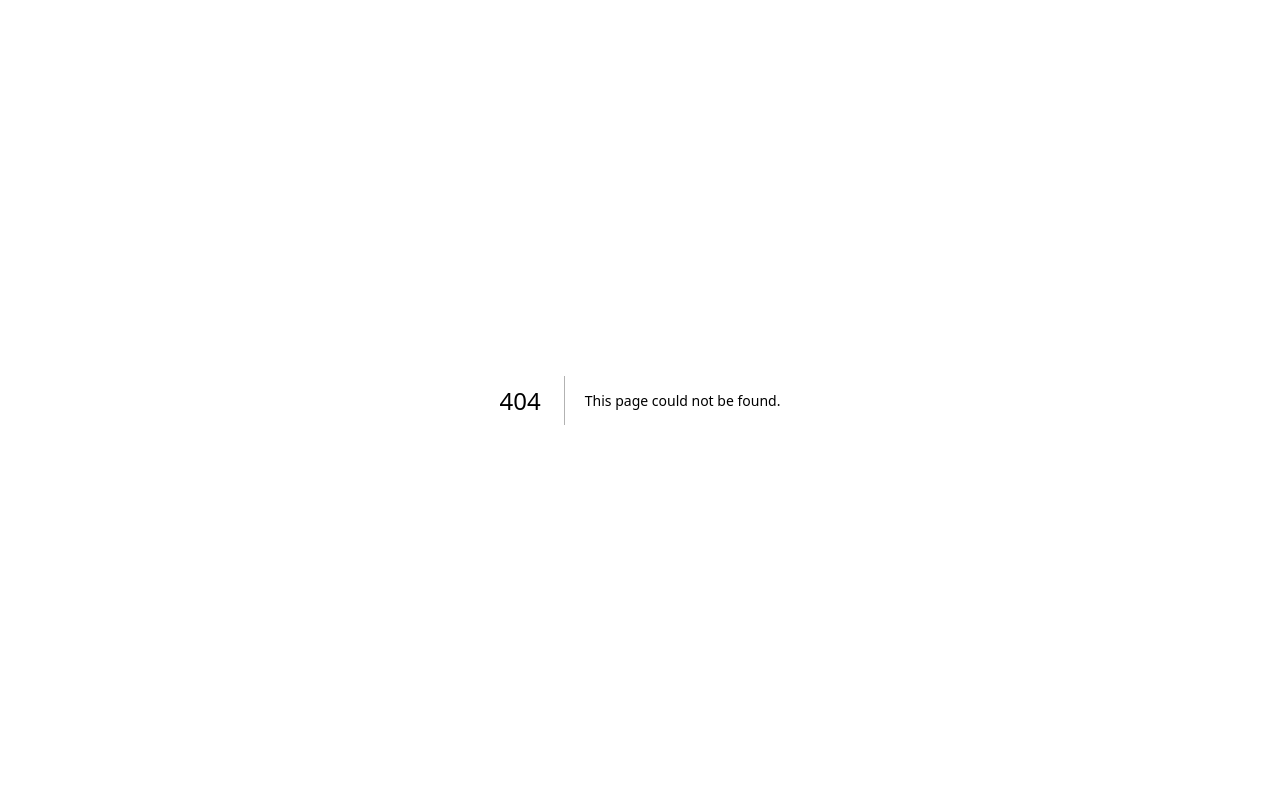
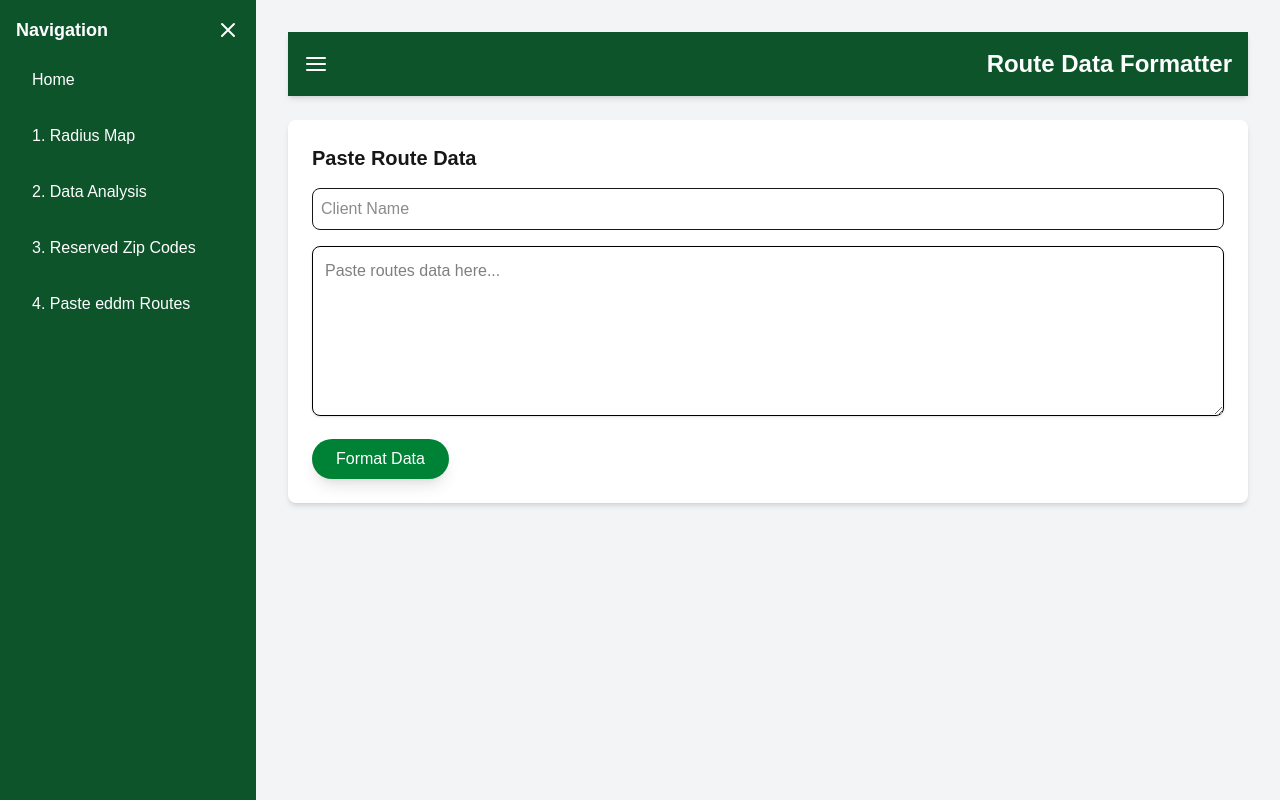
Before and after one commit to Mika2001-ctrl/TreeTractionSimpleZip, a Next.js app in the folder tree-traction-zips/: page /pasted-routes in a window 1280 px wide. Before the commit this address had no page. Built offline with nearby package versions, Linux system fonts and the light colour scheme; sample sign-in values are in the browser's storage.

Commit message:
Skyler - formatting

```diff
--- a/tree-traction-zips/src/app/home/page.tsx
+++ b/tree-traction-zips/src/app/home/page.tsx
@@ -56,6 +56,11 @@ export default function Home() {
                                 <span className="ml-2">3. Reserved Zip Codes</span>
                             </a>
                         </li>
+                        <li>
+                            <Link href="/pasted-routes" className="flex items-center p-2 rounded-lg hover:bg-green-700 transition-colors">
+                                <span className="ml-2">4. Paste eddm Routes</span>
+                            </Link>
+                        </li>
                     </ul>
                 </nav>
                 <div className="p-4">
--- /dev/null
+++ b/tree-traction-zips/src/app/pasted-routes/page.tsx
@@ -0,0 +1,163 @@
+/* eslint-disable @typescript-eslint/no-unused-vars */
+/* eslint-disable @typescript-eslint/no-explicit-any */
+"use client";
+
+import { useState } from "react";
+import { useRouter } from "next/navigation";
+import Link from "next/link";
+import { FiMenu, FiX } from "react-icons/fi";
+import { ClipboardIcon } from "lucide-react";
+import { toast, ToastContainer } from "react-toastify";
+import "react-toastify/dist/ReactToastify.css";
+
+export default function PastedRoutes() {
+    const [clientName, setClientName] = useState("");
+    const [routesInput, setRoutesInput] = useState("");
+    const [formattedRoutes, setFormattedRoutes] = useState<any[]>([]);
+    const [navOpen, setNavOpen] = useState(true);
+    const router = useRouter();
+
+    const parseRoutes = () => {
+        const lines = routesInput.split("\n").map(line => line.trim()).filter(line => line);
+        const formatted = [];
+
+        for (let i = 0; i < lines.length; i += 8) {
+            if (lines.length - i < 8) break; // Ensure enough data for a full row
+            formatted.push({
+                fullRouteName: lines[i],
+                residential: lines[i + 1],
+                business: lines[i + 2],
+                totalMailpieces: lines[i + 3],
+                agePercent: lines[i + 4],
+                size: lines[i + 5],
+                income: lines[i + 6],
+                cost: lines[i + 7],
+                clientName: clientName || "N/A",
+            });
+        }
+
+        setFormattedRoutes(formatted);
+    };
+
+    const copyRoutesToClipboard = () => {
+        const text = formattedRoutes.map(route => `${route.fullRouteName}\t${route.residential}\t${route.business}\t${route.totalMailpieces}\t${route.agePercent}\t${route.size}\t${route.income}\t${route.cost}\t${route.clientName}`).join("\n");
+        navigator.clipboard.writeText(text);
+        toast.success("Formatted routes copied to clipboard!", { autoClose: 1000 });
+    };
+
+    return (
+        <div className="flex min-h-screen bg-gray-100">
+            {/* Sidebar Navigation */}
+            <div className={`fixed inset-0 bg-green-900 text-white w-64 p-4 transform ${navOpen ? "translate-x-0" : "-translate-x-full"} transition-transform`}>
+                <div className="flex justify-between items-center mb-4">
+                    <h2 className="text-lg font-semibold">Navigation</h2>
+                    <button onClick={() => setNavOpen(false)}>
+                        <FiX size={24} />
+                    </button>
+                </div>
+                <ul className="space-y-4">
+                    <li>
+                        <Link href="/home" className="flex items-center p-2 rounded-lg hover:bg-green-700 transition-colors">
+                            <span className="ml-2">Home</span>
+                        </Link>
+                    </li>
+                    <li>
+                        <a href="https://www.unitedstateszipcodes.org/zip-code-radius-map.php" target="_blank" className="flex items-center p-2 rounded-lg hover:bg-green-700 transition-colors">
+                            <span className="ml-2">1. Radius Map</span>
+                        </a>
+                    </li>
+                    <li>
+                        <Link href="/paste-zips" className="flex items-center p-2 rounded-lg hover:bg-green-700 transition-colors">
+                            <span className="ml-2">2. Data Analysis</span>
+                        </Link>
+                    </li>
+                    <li>
+                        <a href="https://airtable.com/appwEwVlryjLI3uYi/pagJK79hMTa2snJ2T?myKfS=allRecords" target="_blank" className="flex items-center p-2 rounded-lg hover:bg-green-700 transition-colors">
+                            <span className="ml-2">3. Reserved Zip Codes</span>
+                        </a>
+                    </li>
+                    <li>
+                        <Link href="/pasted-routes" className="flex items-center p-2 rounded-lg hover:bg-green-700 transition-colors">
+                            <span className="ml-2">4. Paste eddm Routes</span>
+                        </Link>
+                    </li>
+                </ul>
+            </div>
+
+            {/* Main Content */}
+            <div className={`flex-1 p-8 ${navOpen ? "ml-64" : "ml-0"} transition-all`}>
+                <nav className="bg-green-900 text-white p-4 flex justify-between items-center shadow-md">
+                    <button onClick={() => setNavOpen(!navOpen)} className="text-white">
+                        <FiMenu size={24} />
+                    </button>
+                    <h1 className="text-2xl font-bold">Route Data Formatter</h1>
+                </nav>
+
+                {/* Input Section */}
+                <div className="bg-white p-6 rounded-lg shadow-md mt-6">
+                    <h2 className="text-xl font-bold mb-4">Paste Route Data</h2>
+                    <input
+                        type="text"
+                        placeholder="Client Name"
+                        value={clientName}
+                        onChange={(e) => setClientName(e.target.value)}
+                        className="border p-2 w-full mb-4 rounded-lg"
+                    />
+                    <textarea
+                        value={routesInput}
+                        onChange={(e) => setRoutesInput(e.target.value)}
+                        className="border p-3 w-full rounded-lg shadow-sm focus:ring-2 focus:ring-green-400 text-black"
+                        placeholder="Paste routes data here..."
+                        rows={6}
+                    />
+                    <button onClick={parseRoutes} className="mt-4 bg-green-700 text-white px-6 py-2 rounded-full shadow-lg hover:bg-green-800 transition">
+                        Format Data
+                    </button>
+                </div>
+
+                {/* Results Table */}
+                {formattedRoutes.length > 0 && (
+                    <div className="mt-8 overflow-x-auto">
+                        <div className="flex justify-between items-center mb-4">
+                            <h2 className="text-xl font-bold">Formatted Routes</h2>
+                            <button onClick={copyRoutesToClipboard} className="p-2 rounded-full hover:bg-gray-200 transition">
+                                <ClipboardIcon className="w-5 h-5 text-gray-600 hover:text-gray-800" />
+                            </button>
+                        </div>
+                        <table className="min-w-full bg-white shadow-md rounded-lg">
+                            <thead className="bg-green-900 text-white">
+                                <tr>
+                                    <th className="border p-3">Full Route Name</th>
+                                    <th className="border p-3">Residential</th>
+                                    <th className="border p-3">Business</th>
+                                    <th className="border p-3">Total Mailpieces</th>
+                                    <th className="border p-3">% Age 35-75</th>
+                                    <th className="border p-3">Size</th>
+                                    <th className="border p-3">Income</th>
+                                    <th className="border p-3">Cost</th>
+                                    <th className="border p-3">Client Name</th>
+                                </tr>
+                            </thead>
+                            <tbody>
+                                {formattedRoutes.map((route, index) => (
+                                    <tr key={index} className="text-center">
+                                        <td className="border p-2">{route.fullRouteName}</td>
+                                        <td className="border p-2">{route.residential}</td>
+                                        <td className="border p-2">{route.business}</td>
+                                        <td className="border p-2">{route.totalMailpieces}</td>
+                                        <td className="border p-2">{route.agePercent}</td>
+                                        <td className="border p-2">{route.size}</td>
+                                        <td className="border p-2">{route.income}</td>
+                                        <td className="border p-2">{route.cost}</td>
+                                        <td className="border p-2">{route.clientName}</td>
+                                    </tr>
+                                ))}
+                            </tbody>
+                        </table>
+                    </div>
+                )}
+            </div>
+            <ToastContainer />
+        </div>
+    );
+}
```
